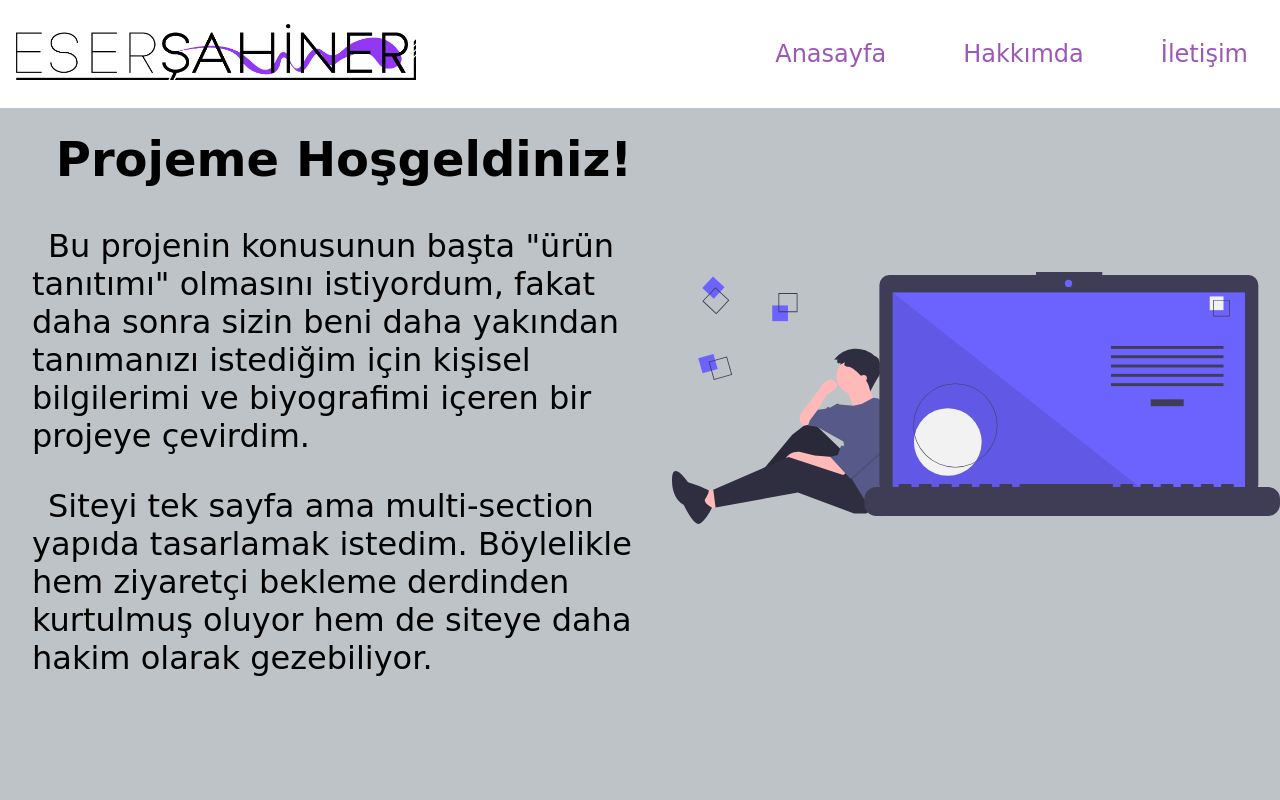
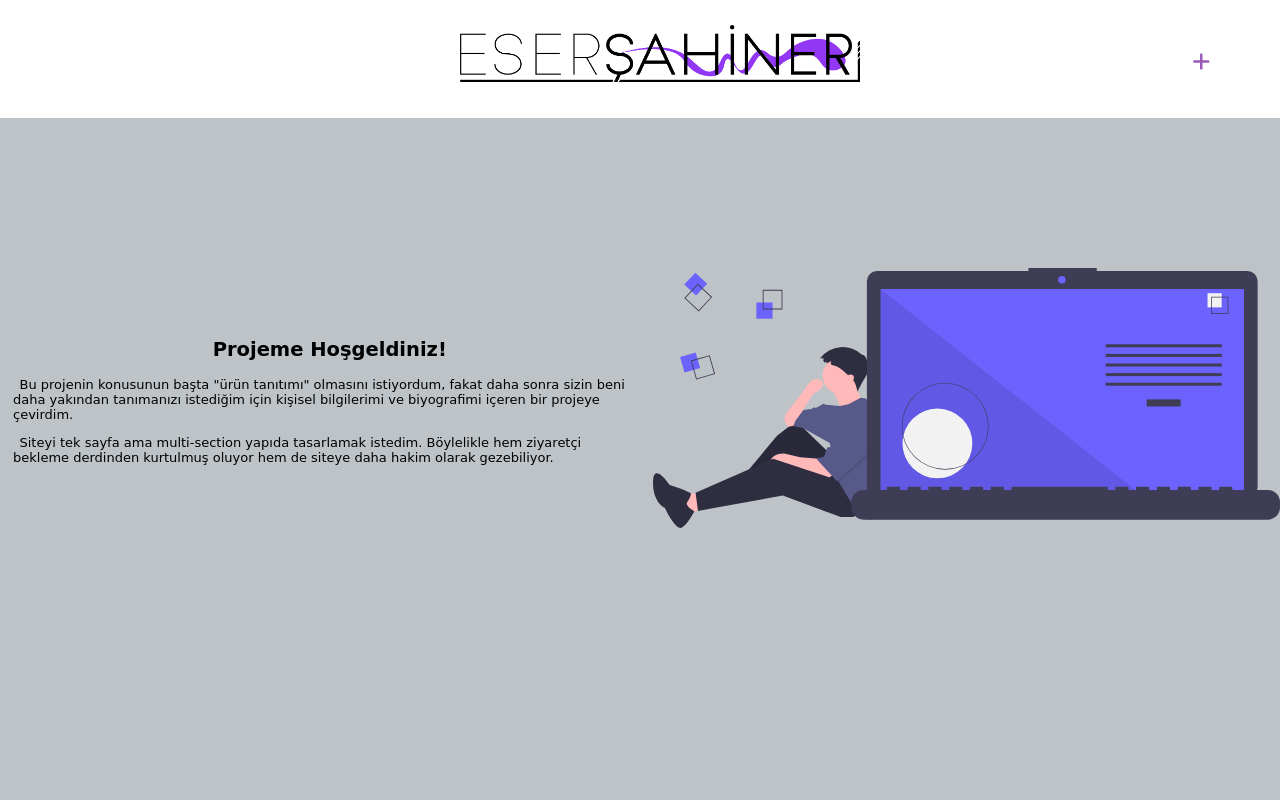
Before and after one commit to EserSahiner/Beykent-Proje, a plain HTML site: page index.html in a window 1280 px wide. Shown: the top 800 px of the page. Drawn offline with Linux system fonts and the light colour scheme; a web font is replaced by a local one.

Commit message:
mobile uyumlu hale getirme
tam bitmedi daha küçük boyutlar için devam edilecek

```diff
--- a/index.html
+++ b/index.html
@@ -5,21 +5,23 @@
     <meta name="viewport" content="width=device-width, initial-scale=1.0">
     <link rel="stylesheet" href="style/style.css">
     <link rel="preconnect" href="https://fonts.gstatic.com">
-    <link rel="preconnect" href="https://fonts.gstatic.com">
-    <link rel="preconnect" href="https://fonts.gstatic.com">
+    <script src="https://kit.fontawesome.com/71651d5108.js" crossorigin="anonymous"></script>
     <link href="https://fonts.googleapis.com/css2?family=Sniglet&display=swap" rel="stylesheet">
     <title>Eser Şahiner</title>
 </head>
 <body>
-    <div id="menu-container">
+    <div id="menu-container" class="res-menu">
         <div id="logo">
             <img src="images/eserşahiner-logo.png" alt="Logo">
         </div>
-        <ul>
-            <li><a href="#anasayfa">Anasayfa</a></li>
-            <li><a href="#hakkimda">Hakkımda</a></li>
-            <li><a href="#iletisim">İletişim</a></li>
+        <ul class="navbar-ul">
+            <li class="navbar-li"><a href="#anasayfa">Anasayfa</a></li>
+            <li class="navbar-li"><a href="#hakkimda">Hakkımda</a></li>
+            <li class="navbar-li"><a href="#iletisim">İletişim</a></li>
         </ul>
+        <div class="res-btn">
+            <a class="res-btn-a"><i class="fas fa-plus"></i></a>
+        </div>
     </div>
     <section id="anasayfa" data-text="Anasayfa">
         <div id="intro-text">
@@ -60,17 +62,17 @@
             </ul>
             <div id="iletisim-harita">
                 <h1><i class="fas fa-map"></i> Harita</h1>
-                <iframe src="https://www.google.com/maps/embed?pb=!1m18!1m12!1m3!1d12048.836308145004!2d29.064416113311797!3d40.97690242804448!2m3!1f0!2f0!3f0!3m2!1i1024!2i768!4f13.1!3m3!1m2!1s0x0%3A0xe3d334dda1c2b6de!2zw5Z6Z8O8cmzDvGsgUGFya8Sx!5e0!3m2!1str!2str!4v1606302511551!5m2!1str!2str" width="600" height="300" frameborder="0" style="border:0;" allowfullscreen="" aria-hidden="false" tabindex="0"></iframe>
+                <iframe src="https://www.google.com/maps/embed?pb=!1m18!1m12!1m3!1d12048.836308145004!2d29.064416113311797!3d40.97690242804448!2m3!1f0!2f0!3f0!3m2!1i1024!2i768!4f13.1!3m3!1m2!1s0x0%3A0xe3d334dda1c2b6de!2zw5Z6Z8O8cmzDvGsgUGFya8Sx!5e0!3m2!1str!2str!4v1606302511551!5m2!1str!2str" frameborder="0" style="border:0;" allowfullscreen="" aria-hidden="false" tabindex="0"></iframe>
             </div>
         </div>
         <div class="dikey-cizgi"></div>
         <div id="iletisim-sag">
             <h1>İletişim Formu</h1>
             <div class="iletisim-form">
-                <input type="text" name="name" placeholder="Eser" required>
-                <input type="text" name="surname" placeholder="Şahiner">
-                <input type="email" name="email" placeholder="esershnr@gmail.com">
-                <textarea name="message" id="iletisim-mesaj" cols="30" rows="10" placeholder="Mesajınız"></textarea>
+                <input class="input-form" type="text" name="name" placeholder="Eser" required>
+                <input class="input-form" type="text" name="surname" placeholder="Şahiner">
+                <input class="input-form" type="email" name="email" placeholder="esershnr@gmail.com">
+                <textarea class="input-form" name="message" id="iletisim-mesaj" cols="30" rows="10" placeholder="Mesajınız"></textarea>
             </div>
         </div>
     </section>
--- a/index.js
+++ b/index.js
@@ -10,3 +10,14 @@ window.addEventListener('scroll', () => {
         menu.classList.remove('active');
     }
 })
+
+
+const btnRes = document.querySelector('.res-btn');
+
+const ulMenu = document.querySelector('.navbar-ul');
+
+
+
+btnRes.addEventListener('click', () => {
+    ulMenu.classList.toggle('responsive-m');
+});
--- a/style/style.css
+++ b/style/style.css
@@ -268,3 +268,75 @@ input:focus, textarea:focus{
 input:focus::placeholder, textarea:focus::placeholder{
     color: white;
 }
+
+
+/* Mobil Cihazlara Uyumlu Hale Getirme İşlemleri Burada*/
+
+.res-menu{
+    position: relative;
+}
+
+.res-btn{
+    color: #9b59b6;
+    font-size: 20px;
+    position: absolute;
+    top: 50px;
+    right: 70px;
+    display: none;
+}
+
+.res-btn-a{
+    cursor: pointer;
+}
+
+#iletisim-harita iframe{
+    width: 600px; height: 300px;
+}
+
+@media only screen and (max-width: 1800px) {
+    .res-btn{
+        display: inline-block;
+    }
+    #logo{
+        margin-top: 25px;
+    }
+
+    #menu-container{
+        flex-direction: column;
+        padding: 0;
+    }
+    #menu-container ul{
+        width: 100%;
+        height: 0;
+        overflow: hidden;
+        transition: all 1s;
+    }
+    #menu-container ul li{
+        display: inline;
+        text-align: center;
+
+    }
+    #menu-container ul li a{
+        margin-top: 10px;
+        width: 300px;
+        margin: 10px auto;
+    }
+    #menu-container ul.responsive-m{
+        height: 280px;
+    }
+
+    #intro-text, #hakkimda-text, #iletisim-sol, #iletisim-sag{
+        font-size: 13px;
+    }
+
+    .iletisim-form{
+        width: 300px;
+    }
+
+    #iletisim-harita iframe{
+        width: 400px; height: 200px;
+    }
+  }
+
+
+/*-----------------------------------------------------*/
```
